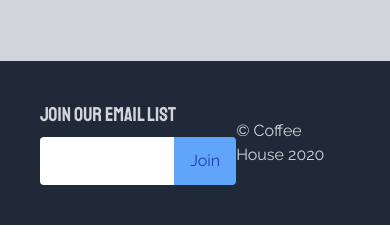
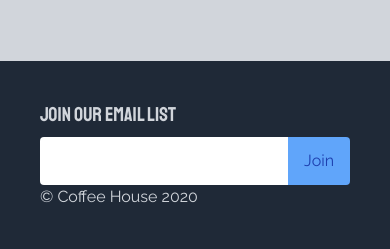
Before and after one commit to dayna-schlenk/tailwind-cdn-coffeeshop, a plain HTML site: page index.html in a window 390 px wide. Shown: the part 2008-2257 px from the top of the page. Before the commit the page ends 2233 px from the top, so only its background shows below. Drawn offline with nearby package versions, Linux system fonts and the light colour scheme.

Commit message:
Make footer fully responsive

```diff
--- a/index.html
+++ b/index.html
@@ -28,10 +28,6 @@
 
             <!-- Logo/Icon -->
             <div class="flex items-center flex-shrink-0 text-white mr-6">
-                <!-- <a class="" href="#">
-                    <img src="https://cdn4.iconfinder.com/data/icons/winter-1-2/512/Winter-16-256.png" width="50"
-                        alt="coffee cup logo">
-                </a> -->
                 <a href="index.html">
                     <i class="fas fa-coffee text-4xl"></i>
                 </a>
@@ -119,7 +115,7 @@
         </div>
 
         <!-- Footer -->
-        <div class="p-10 bg-gray-800 text-gray-300 flex justify-between">
+        <div class="p-10 bg-gray-800 text-gray-300 flex flex-col md:flex-row md:justify-between">
 
             <!-- Newsletter Sign-Up -->
             <div class="md:w-1/2">
--- a/styles/main.css
+++ b/styles/main.css
@@ -1,3 +1,11 @@
+body, html {
+    height: 100%;
+}
+
+html {
+    scroll-behavior: smooth;
+}
+
 body {
     font-family: 'Raleway', sans-serif;
 }
```
